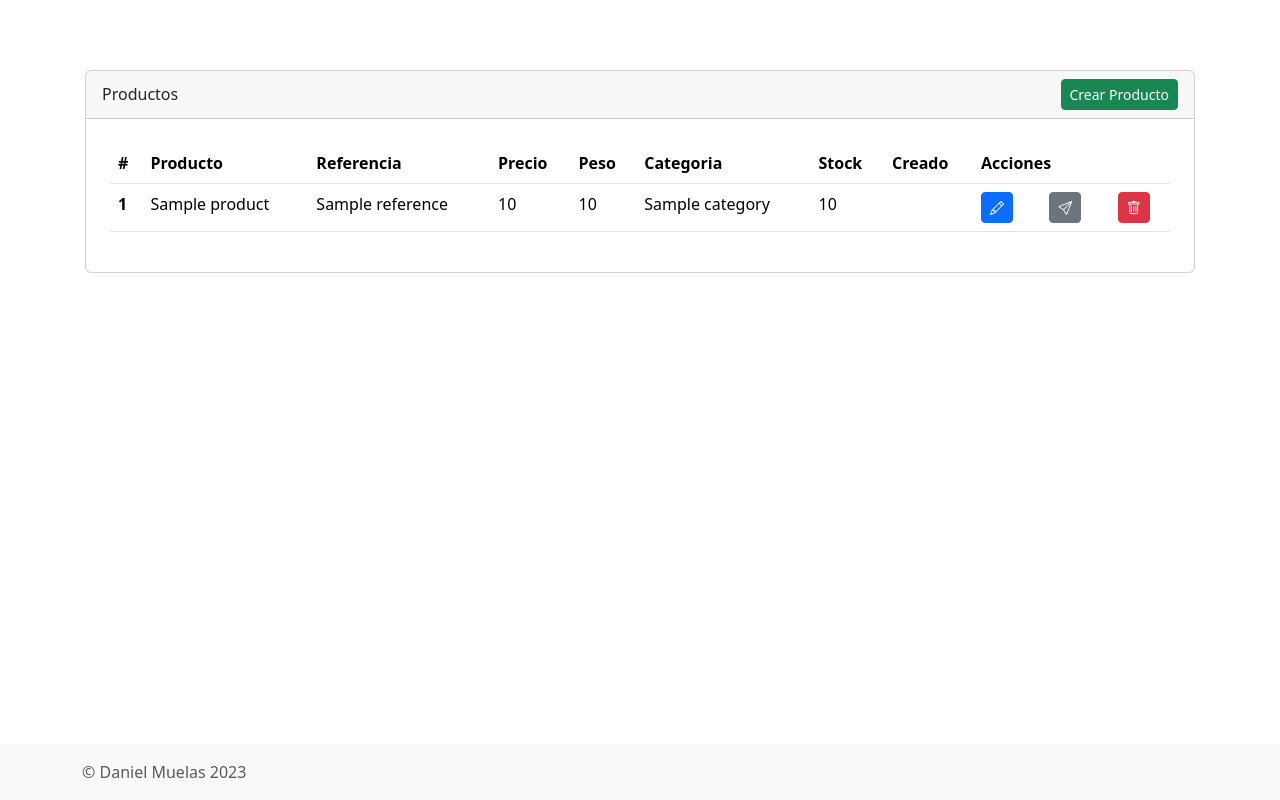
After one commit to danmcode/cafeteria-yii, a Yii app: template views/product/index.php in a window 1280 px wide. The commit adds this page. Run offline with PHP 8.4 and a stand-in for Yii, Linux system fonts and the light colour scheme; the template is opened without the code that fills it: most values are stand-ins (such as "Sample title", 1, 10 or a date in 2020); data that the repository does not hold is empty; some libraries are stand-ins or nearby versions.

Commit message:
Crud terminado

```diff
--- a/views/layouts/main.php
+++ b/views/layouts/main.php
@@ -25,6 +25,7 @@ $this->registerLinkTag(['rel' => 'icon', 'type' => 'image/x-icon', 'href' => Yii
 <head>
     <title><?= Html::encode($this->title) ?></title>
     <?php $this->head() ?>
+    <link rel="stylesheet" href="https://cdn.jsdelivr.net/npm/bootstrap-icons@1.10.5/font/bootstrap-icons.css">
 </head>
 <body class="d-flex flex-column h-100">
 <?php $this->beginBody() ?>
--- /dev/null
+++ b/views/product/index.php
@@ -0,0 +1,96 @@
+<?php
+use yii;
+use yii\bootstrap5\Html;
+
+/** @var yii\web\view $this */
+
+$this->title = 'Productos';
+$this->params['breadcrumbs'][] = $this->title;
+
+?>
+
+<div class="product-index">
+
+    <div class="card">
+        <div class="card-header py-2 d-flex align-items-center justify-content-between">
+            <h6 class="m-0 font-weight-bold">
+                <?= Html::encode($this->title) ?>
+            </h6>
+
+            <?= Html::a('Crear Producto',
+                ['create'],
+                ['class' => 'btn btn-sm btn-success'])  ?>
+        </div>
+
+        <div class="card-body">
+            <?php if(Yii::$app->session->hasFlash('message')): ?>
+                <div class="alert alert-success alert-dismissible fade show" role="alert">
+                    <strong>!Genial!</strong> <?= Yii::$app->session->getFlash('message') ?>
+                    <button type="button" class="btn-close" data-bs-dismiss="alert" aria-label="Close"></button>
+                </div>
+            <?php endif ?>
+
+            <?php if(Yii::$app->session->hasFlash('error')): ?>
+                <div class="alert alert-danger alert-dismissible fade show" role="alert">
+                    <strong>!Error!</strong> <?= Yii::$app->session->getFlash('error') ?>
+                    <button type="button" class="btn-close" data-bs-dismiss="alert" aria-label="Close"></button>
+                </div>
+            <?php endif ?>
+            <div class="table-responsive p-2">
+                <table class="table table-hover">
+                    <thead>
+                        <tr>
+                            <th scope="col">#</th>
+                            <th scope="col">Producto</th>
+                            <th scope="col">Referencia</th>
+                            <th scope="col">Precio</th>
+                            <th scope="col">Peso</th>
+                            <th scope="col">Categoria</th>
+                            <th scope="col">Stock</th>
+                            <th scope="col">Creado</th>
+                            <th scope="col">Acciones</th>
+                        </tr>
+                    </thead>
+                    <tbody>
+                        <?php if(isset($products) && sizeof($products) > 0):?>
+                        <?php foreach($products as $key => $product): ?>
+                        <tr>
+                            <th scope="row"> <?= $key + 1 ?> </th>
+                            <td> <?= $product['name'] ?> </td>
+                            <td> <?= $product['reference'] ?> </td>
+                            <td> <?= $product['price'] ?> </td>
+                            <td> <?= $product['weight'] ?> </td>
+                            <td> <?= $product['category'] ?> </td>
+                            <td> <?= $product['stock'] ?> </td>
+                            <td> <?= '' ?> </td>
+                            <td>
+                                <div class="row">
+                                    <div class="col-4">
+                                        <?= Html::a('<i class="bi bi-pencil"></i>',
+                                            ['edit', 'id' => $product['id']],
+                                            ['class' => 'btn btn-sm btn-primary']) ?>
+                                    </div>
+                                    <div class="col-4">
+                                        <?= Html::a('<i class="bi bi-send"></i>',
+                                            ['sell', 'id' => $product['id']],
+                                            ['class' => 'btn btn-sm btn-secondary']) ?>
+                                    </div>
+                                    <div class="col-4">
+                                        <?= Html::a('<i class="bi bi-trash"></i>',
+                                         ['delete', 'id' => $product['id']],
+                                         ['class' => 'btn btn-sm btn-danger',
+                                            'data-confirm' => Yii::t('yii', '¿Estas seguro que deseas eliminar el producto ' . $product['name'] . '?' )
+                                        ]) ?>
+                                    </div>
+                                </div>
+                            </td>
+                        </tr>
+                        <?php endforeach; ?>
+                        <?php endif;?>
+                    </tbody>
+                </table>
+            </div>
+        </div>
+    </div>
+
+</div>
```
Also changed, not shown: controllers/ProductController.php (added, +88 -0 lines), views/product/_form.php (added, +29 -0 lines), views/product/_formUpdate.php (added, +29 -0 lines), views/product/create.php (added, +32 -0 lines), views/product/edit.php (added, +32 -0 lines), views/product/sell.php (added, +31 -0 lines), views/site/index.php (+8 -1 lines).
